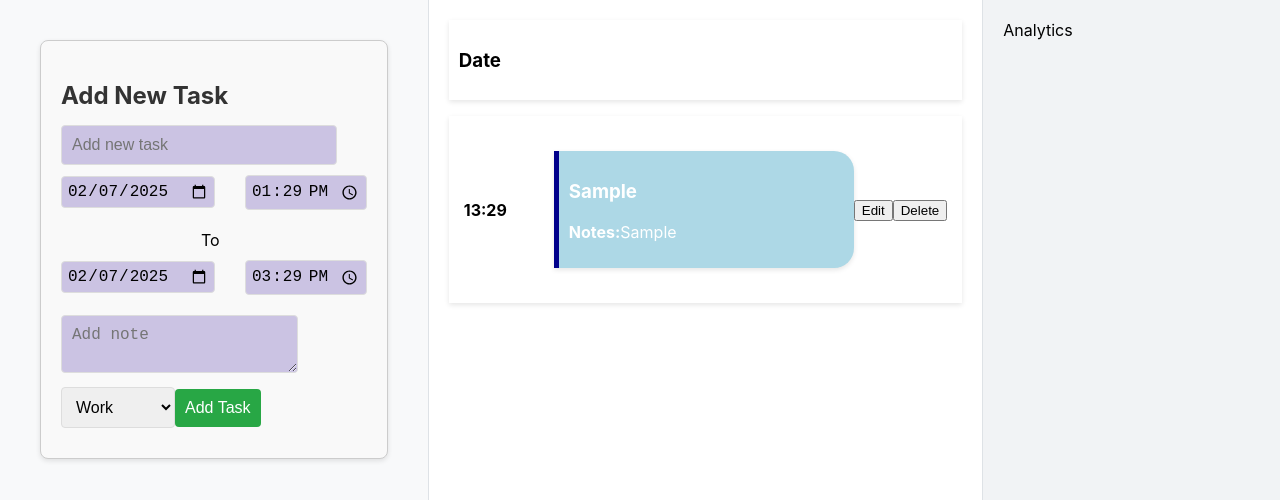
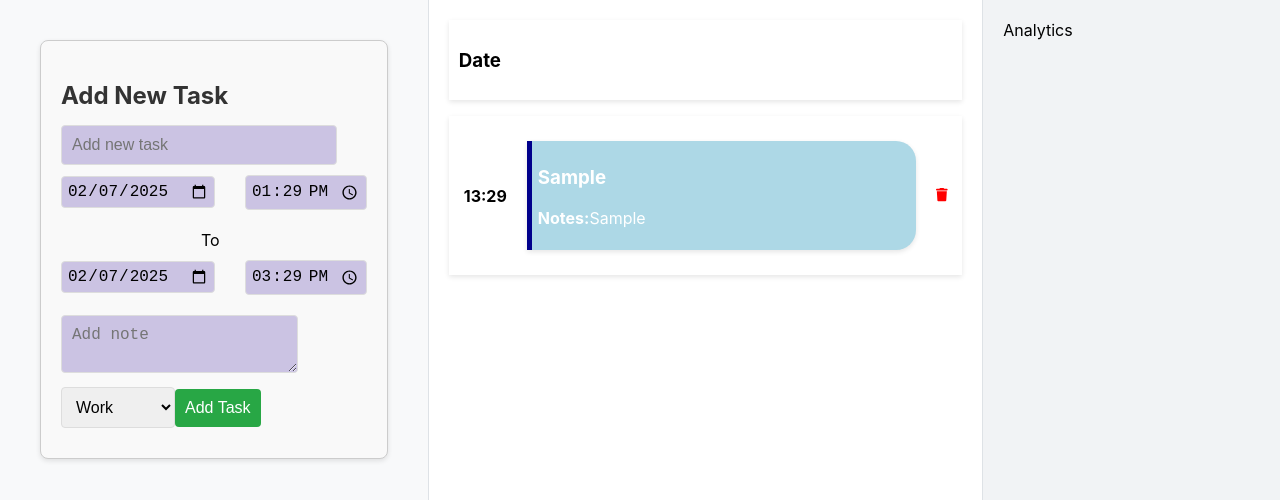
Before and after one commit to Kendi-prog/todo-habit-tracker, a React (Create React App) app: page / in a window 1280 px wide. Both pictures are taken after typing "Sample", "Sample" into the empty fields and a click on the button "Add Task". Shown: the top 500 px of the page. Built offline with nearby package versions, Linux system fonts and the light colour scheme.

Commit message:
adding teh delete icon and well as styling the taskitem container

```diff
--- a/package.json
+++ b/package.json
@@ -3,6 +3,8 @@
   "version": "0.1.0",
   "private": true,
   "dependencies": {
+    "@fortawesome/free-solid-svg-icons": "^6.7.2",
+    "@fortawesome/react-fontawesome": "^0.2.2",
     "cra-template": "1.2.0",
     "font-awesome": "^4.7.0",
     "react": "^19.0.0",
--- a/src/ToDo App/components/task-item/task-item.component.jsx
+++ b/src/ToDo App/components/task-item/task-item.component.jsx
@@ -1,13 +1,17 @@
 import React from "react";
+import { FontAwesomeIcon } from "@fortawesome/react-fontawesome";
+import {faTrash } from "@fortawesome/free-solid-svg-icons";
 
 import TaskEdit from "../task-edit-form/task-edit-form.component";
-import { TaskContainer, TaskItemContainer, TaskName, TaskStartTime } from "./task-item.styles";
+import { DeleteIcon, TaskContainer, TaskItemContainer, TaskName, TaskStartTime } from "./task-item.styles";
 
-const TaskItem = ({ task, onEdit, onDelete, onToggleComplete, isEditing, setEditingTask }) => {
+
+const TaskItem = ({ task, onEdit, onDelete, onToggleComplete, isEditing, setEditingTask }) =>
+{
     return(
         <TaskItemContainer >
             <TaskStartTime>
-                <p>{task.startTime}</p>
+                {task.startTime}
             </TaskStartTime>
             <TaskContainer category={task.category}>
                 <TaskName completed={task.completed}>
@@ -21,10 +25,9 @@ const TaskItem = ({ task, onEdit, onDelete, onToggleComplete, isEditing, setEdit
                     setEditingTask(null);
                 }} />
             ) : (
-                <div>
-                    <button onClick={() => setEditingTask(task)}>Edit</button>
-                    <button onClick={() => onDelete(task.id)}>Delete</button>
-                </div>
+                <DeleteIcon onClick={() => onDelete(task.id)}>
+                    <FontAwesomeIcon icon={faTrash}/>
+                </DeleteIcon>
             )}
 
         </TaskItemContainer>
--- a/src/ToDo App/components/task-item/task-item.styles.jsx
+++ b/src/ToDo App/components/task-item/task-item.styles.jsx
@@ -22,14 +22,17 @@ export const TaskItemContainer = styled.div`
     display: flex;
     align-items: center;
     margin:  10px 0;
+    justify-content: space-between;
+    margin: 10px 0;
+
 `;
 
 export const TaskContainer = styled.li`
     background-color: ${({ category }) => categoryColors[category] || '#fff'};
     border-left: 5px solid  ${({ category }) => categoryBorderColors[category] };
     color: white;
-    padding: 10px;
-    margin: 10px 0;
+    padding: 6px;
+    margin: 0 ;
     border-radius: 0 20px 20px 0;
     box-shadow: 0 2px 5px rgba(0, 0, 0, 0.1);
     flex-grow: 1;
@@ -38,10 +41,18 @@ export const TaskContainer = styled.li`
 
 export const TaskStartTime = styled.div`
    font-weight: bold;
-   margin-right: 10px;
-   min-width: 80px;
+   margin-right: 20px
 `
 
 export const TaskName = styled.h3`
     text-decoration: ${({ completed }) => completed ? 'line-through' : 'none'};
 `
+
+export const DeleteIcon = styled.button`
+    background: none;
+    border: none;
+    color: red;
+    curser: pointer;
+    padding: 0;
+    margin-left: 20px;
+`
```
Also changed, not shown: 1 other file (tests, documents, lock files or other folders).
